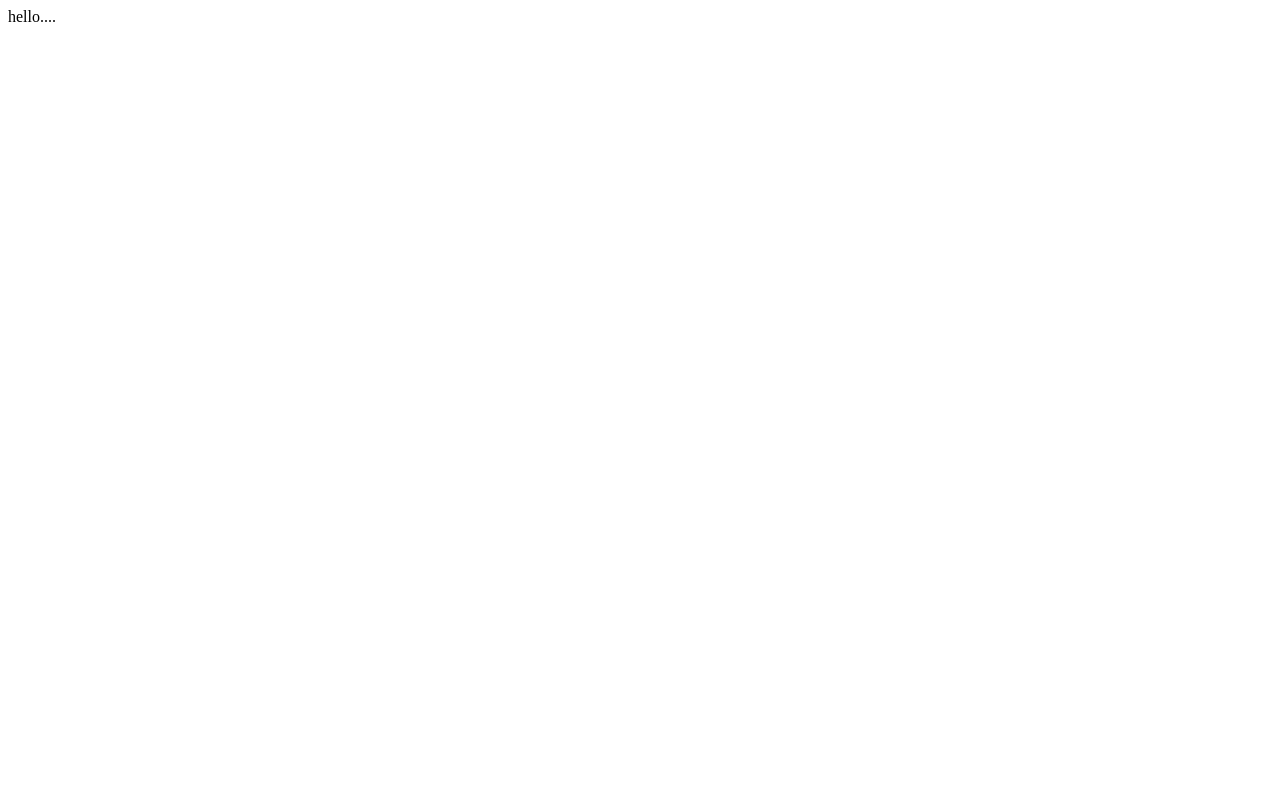
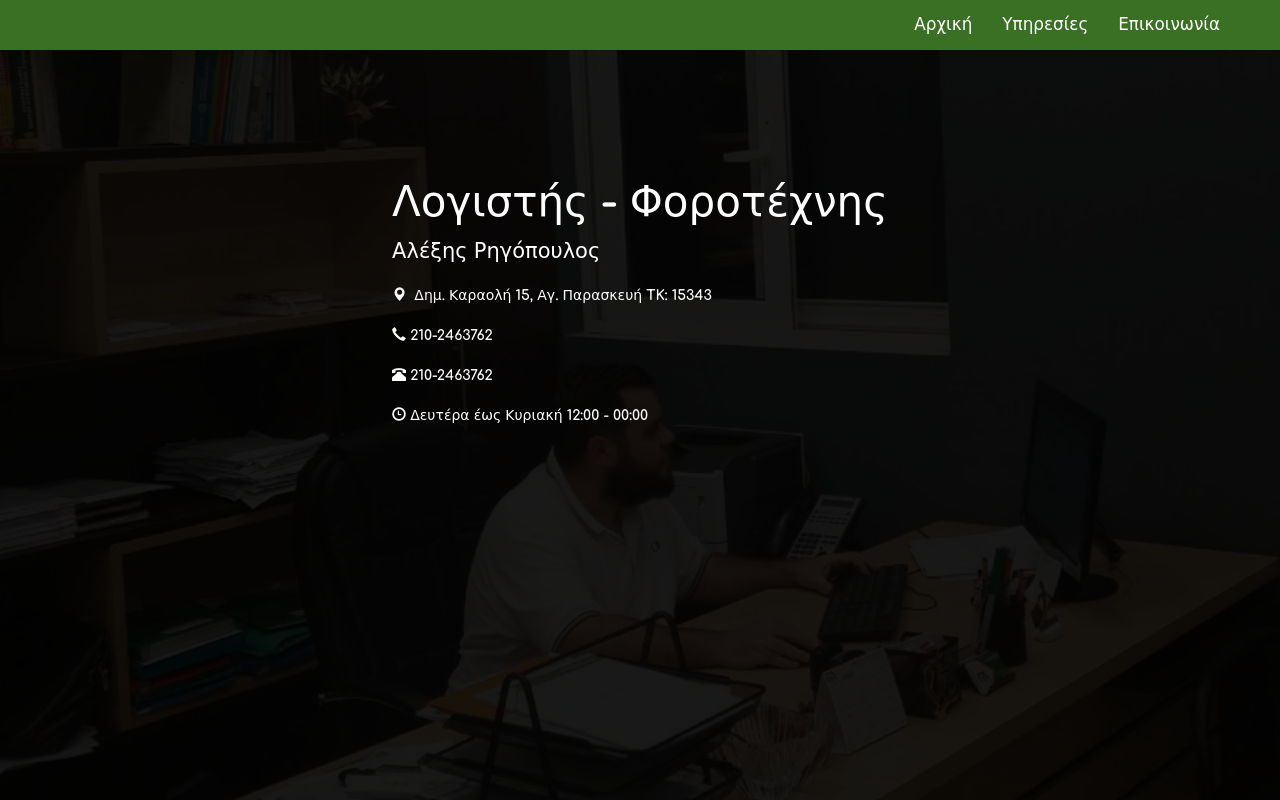
Before and after one commit to xargr/rigopoulos, a plain HTML site: page index.html in a window 1280 px wide. Shown: the top 800 px of the page. Drawn offline with nearby package versions, Linux system fonts and the light colour scheme.

Commit message:
skeleton html page

```diff
--- /dev/null
+++ b/css/style.css
@@ -0,0 +1,72 @@
+@import "https://fonts.googleapis.com/css?family=Comfortaa:700&subset=greek";
+
+.navbar-default {
+    background-color: #3a7024;
+    border: none;
+    border-radius: 0;
+}
+
+.navbar-default .navbar-nav>li>a {
+    color: #fff;
+    font-family:'Comfortaa',cursive;
+    font-size: 1.2em;
+}
+
+.navbar-default .navbar-nav>li>a:hover {
+    text-decoration: underline;
+    color: #fff;
+    font-family:'Comfortaa',cursive;
+    font-size: 1.2em;
+}
+
+.navbar-right {
+    float: right!important;
+    margin-right: 30px;
+}
+
+header{
+	background-image: url(../img/bg.jpg);
+    height: 100vh;
+    width: auto;
+    background-size: cover;
+    display: flex;
+    flex-direction: column;
+
+    align-items: center;
+    z-index: 1;
+    background-position: center center;
+    background-repeat: no-repeat;
+    background-attachment: fixed;
+}
+
+#bg {
+    background-color: rgba(0,0,0,0.9);
+    position: absolute;
+    top: 0;
+    left: 0;
+    width: 100%;
+    height: 100%;
+    z-index: 2;
+}
+
+#info, #info a{
+    z-index: 3;
+    font-family:'Comfortaa',cursive;
+    margin-top: 20vh;
+    color: #fff;
+
+}
+
+#info h1 {
+    font-size: 3em;
+}
+
+#info span {
+    font-size: 1.5em;
+}
+
+
+.content{
+	min-height: 500px;
+	margin-top: 300px;
+}
--- a/index.html
+++ b/index.html
@@ -1 +1,70 @@
-hello....
+<!DOCTYPE html>
+<html lang="en">
+<head>
+<meta charset="UTF-8">
+<meta http-equiv="X-UA-Compatible" content="IE=edge">
+<meta name="viewport" content="width=device-width, initial-scale=1">
+<meta name="description" content="Λογιστικό γραφείο στην Αγία Παρασκευή επί της οδού Καραολή και Δημητρίου 15 ΤΚ 15343 με 20ετή εμπειρία στον χώρο και διαρκής ενημέρωση">
+<link rel="stylesheet" href="https://maxcdn.bootstrapcdn.com/bootstrap/3.3.7/css/bootstrap.min.css">
+<link rel="stylesheet" href="css/style.css">
+<title>Λογιστικό Γραφείο Αγία Παρασκευή - ΡΗΓΟΠΟΥΛΟΣ ΑΛΕΞΗΣ</title>
+</head>
+<body>
+<!--navbar-->
+<nav class="navbar navbar-default navbar-fixed-top">
+<div class="container-fluid">
+<!-- Brand and toggle get grouped for better mobile display -->
+<div class="navbar-header">
+<button type="button" class="navbar-toggle collapsed" data-toggle="collapse" data-target="#bs-example-navbar-collapse-1" aria-expanded="false">
+<span class="sr-only">Toggle navigation</span>
+<span class="icon-bar"></span>
+<span class="icon-bar"></span>
+<span class="icon-bar"></span>
+</button>
+</div>
+
+<!-- Collect the nav links, forms, and other content for toggling -->
+<div class="collapse navbar-collapse" id="bs-example-navbar-collapse-1">
+<ul class="nav navbar-nav navbar-right">
+<li><a href="#">Αρχική</a></li>
+<li><a href="#one">Υπηρεσίες</a></li>
+<li><a href="#one">Επικοινωνία</a></li>
+</ul>
+</div><!-- /.navbar-collapse -->
+</div><!-- /.container-fluid -->
+</nav>
+<!--navbar-->
+
+
+<header>
+<div id="info">
+	<h1>Λογιστής - Φοροτέχνης</h1>
+
+	<span>Αλέξης Ρηγόπουλος</span> <br><br>
+
+	<a href="https://goo.gl/maps/8eL8p57DWS82" target="_blank"><i class="glyphicon glyphicon-map-marker icon-logo" aria-hidden="true"></i>&nbsp;&nbsp;Δημ. Καραολή 15, Αγ. Παρασκευή TK: 15343</a> <br><br>
+
+	<i class="glyphicon glyphicon-earphone icon-logo hidden-xs" aria-hidden="true"></i>  <a class="hidden-xs" href="tel:+302102463762" onclick="ga('send', 'event', 'call', 'call', 'call', 15, false);">210-2463762</a> <br><br>
+	<i class="glyphicon glyphicon-phone-alt" aria-hidden="true"></i>  <a class="hidden-xs" href="tel:+302102463762" onclick="ga('send', 'event', 'call', 'call', 'call', 15, false);">210-2463762</a> <br><br>
+	<i class="glyphicon glyphicon-time icon-logo" aria-hidden="true"></i> Δευτέρα έως Κυριακή 12:00 - 00:00
+</div>
+<div id="bg"></div>
+</header>
+
+
+<div class="container">
+	<div class="row">
+		<div class="col-md-8">
+			<div class="content" id="one">
+				cdcdcdc
+			</div>
+		</div>
+	</div>
+</div>
+
+
+<script src="https://ajax.googleapis.com/ajax/libs/jquery/3.2.1/jquery.min.js"></script>
+<script src="https://maxcdn.bootstrapcdn.com/bootstrap/3.3.7/js/bootstrap.min.js"></script>
+<script src="js/main.js"></script>
+</body>
+</html>
```
Also changed, not shown: img/bg.jpg (added), js/main.js (added).
